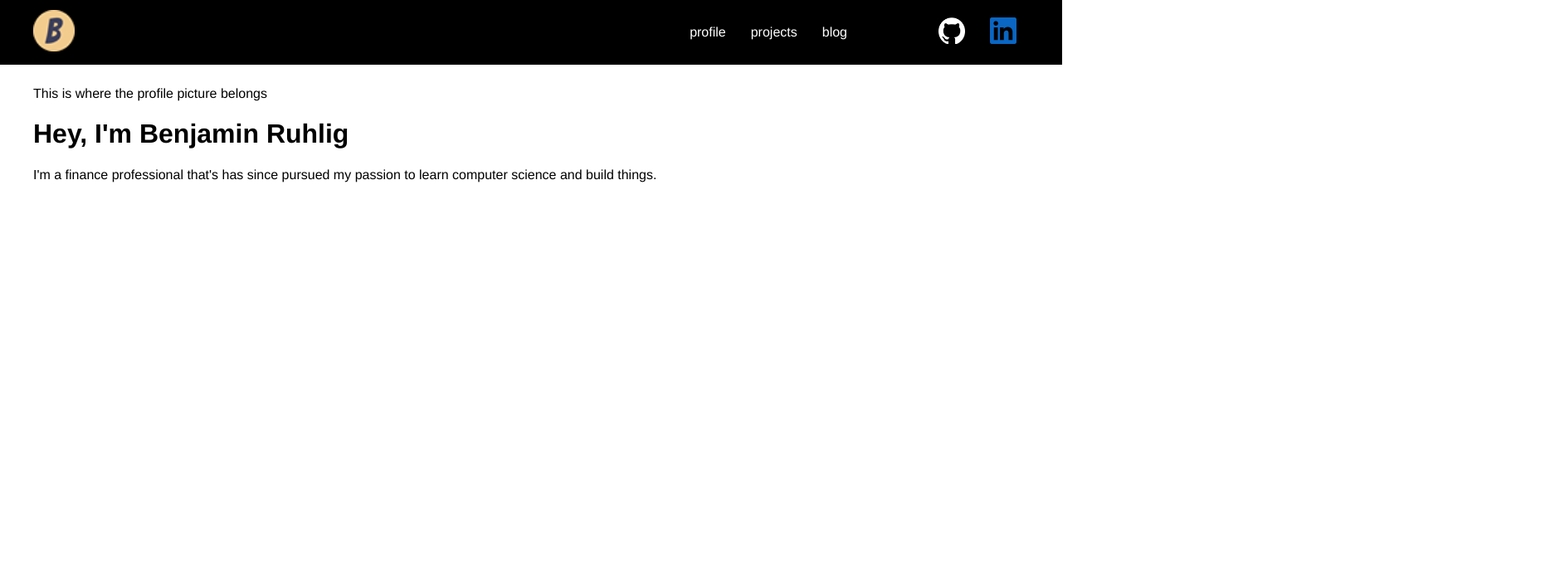
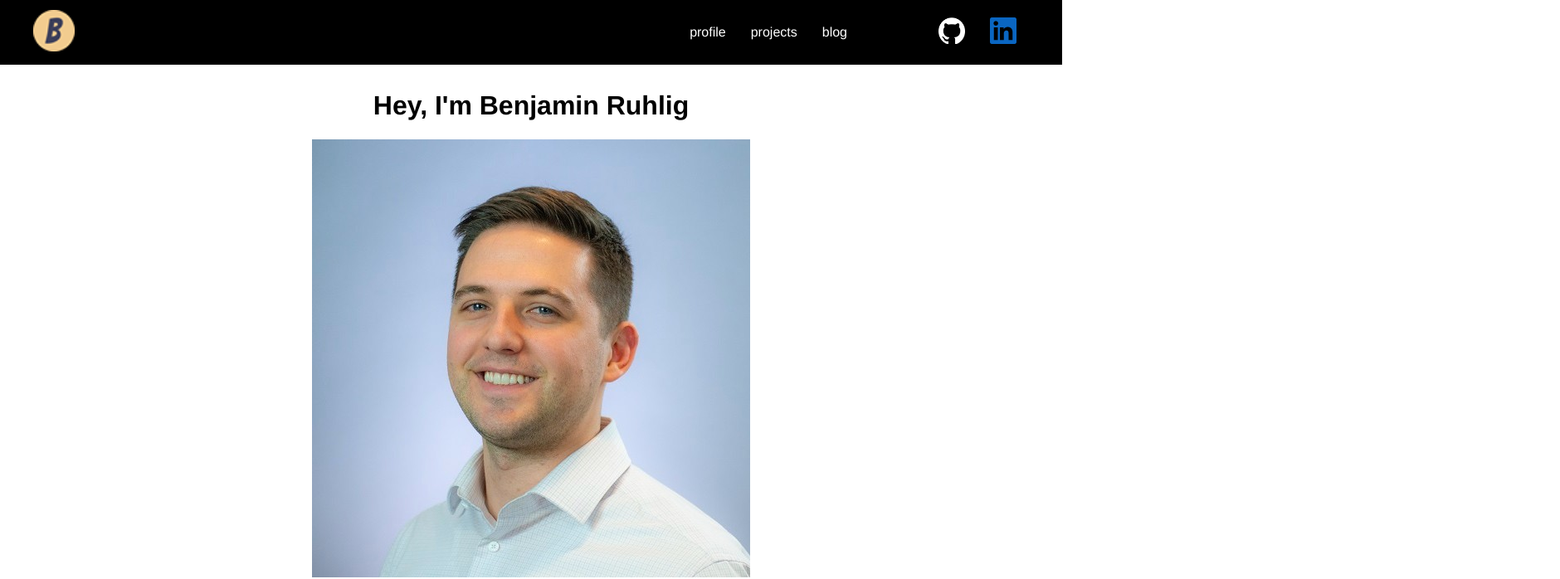
Before and after one commit to ben-ruhlig/svelte-app-profile, a SvelteKit app: page / in a window 1280 px wide. Shown: the top 698 px of the page at 83% size, 1880 px wide, since content can reach past the window. Built offline with nearby package versions, Linux system fonts and the light colour scheme.

Commit message:
Added profile top section

```diff
--- a/src/routes/+layout.svelte
+++ b/src/routes/+layout.svelte
@@ -55,7 +55,6 @@
         display: flex;
         height: 100%;
         flex-direction: column;
-        width: var(--page-content-width);
         padding: 10px 40px;
     }
 </style>
--- a/src/routes/+page.svelte
+++ b/src/routes/+page.svelte
@@ -1,11 +1,20 @@
 <script>
     export let data;
-    import GitIcon from "$lib/assets/github-mark-white.png";
+    import profilePic from "$lib/assets/linkedin_headshot.jpg";
 </script>
+
+<style>
+    #profile-picture {
+        display: flex;
+        flex-direction: column;
+        align-items: center;
+    }
+</style>
 
 <div id=profile-content>
     <div id=profile-picture>
-        <p>This is where the profile picture belongs</p>
+        <h1>Hey, I'm { data.firstName } { data.lastName }</h1>
+        <img src={ profilePic } alt="Profile picture"/>
     </div>
     <div>
         <h1>Hey, I'm {data.first_name} {data.last_name}</h1>
--- a/src/routes/profile-data.js
+++ b/src/routes/profile-data.js
@@ -1,6 +1,6 @@
 export const profile = {
-    first_name: 'Benjamin',
-    last_name: 'Ruhlig',
-    github_url: 'https://github.com/ben-ruhlig',
-    linkedin_url: 'https://www.linkedin.com/in/benruhlig/'
+    firstName: 'Benjamin',
+    lastName: 'Ruhlig',
+    githubURL: 'https://github.com/ben-ruhlig',
+    linkedinURL: 'https://www.linkedin.com/in/benruhlig/'
 }
```
